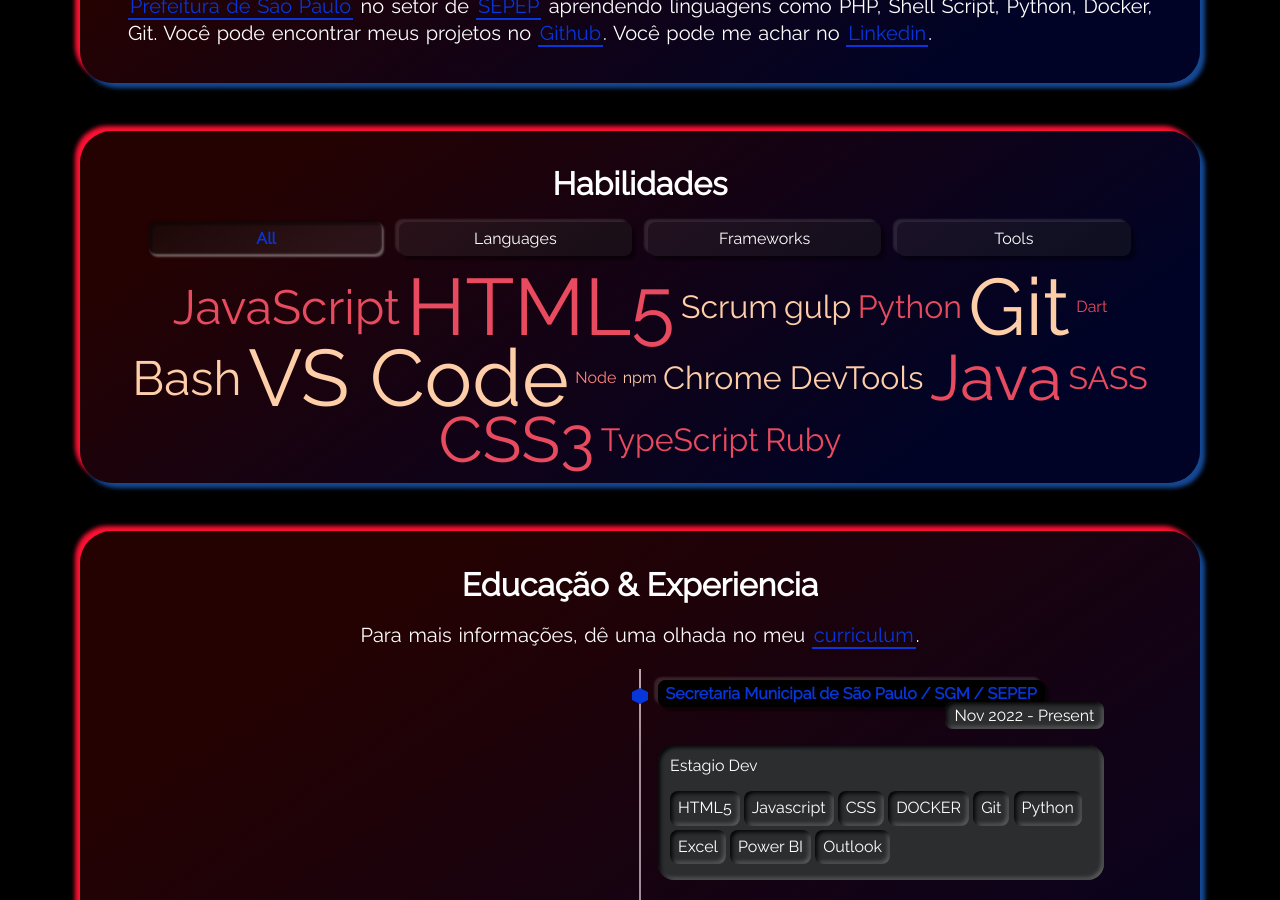
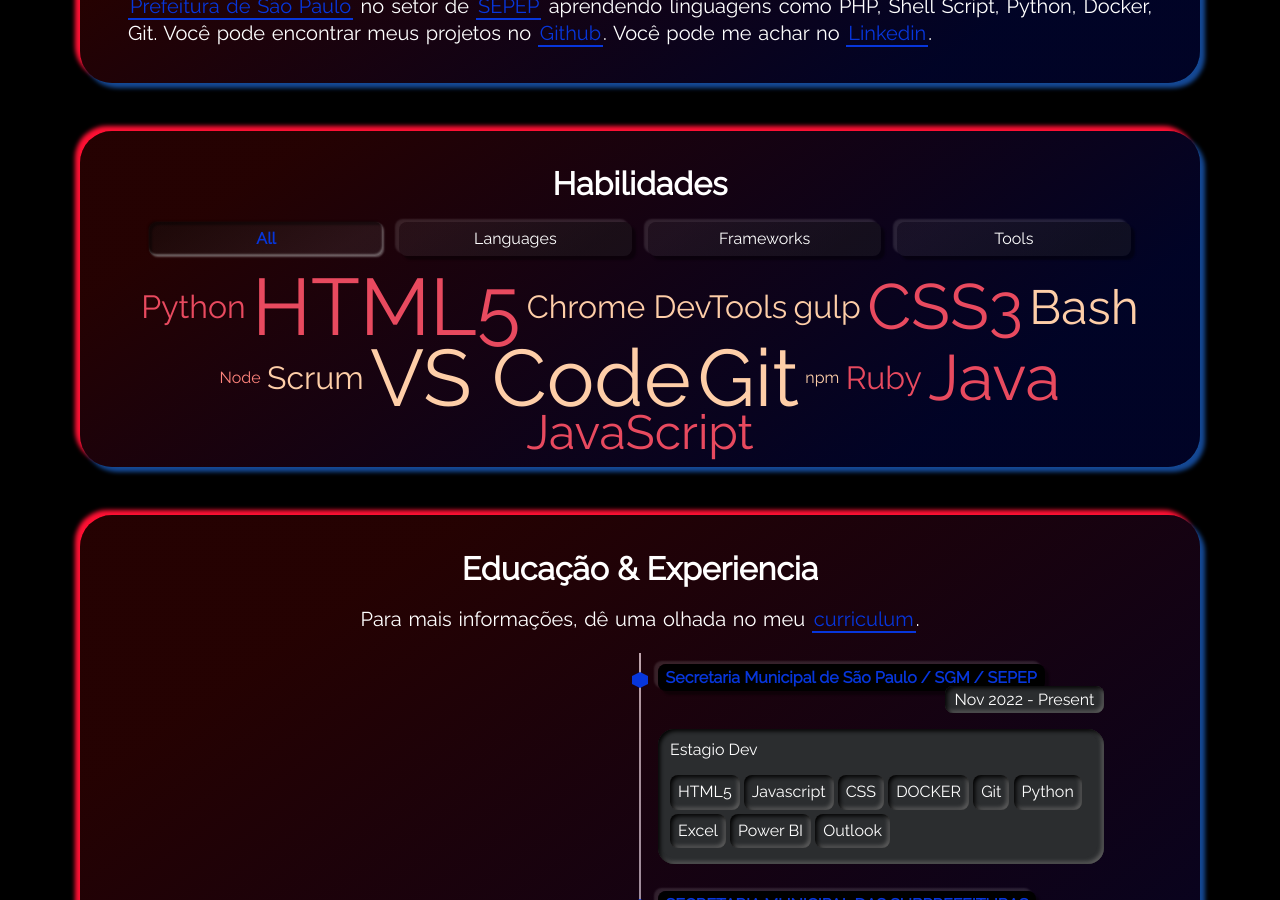
Before and after one commit to Ana-CAS-Machado/Ana-CAS-Machado.github.io, a Jekyll site: the page built from index.html, in a window 1280 px wide and 900 px high, scrolled down 1204 px. Built offline with Jekyll 4.4.1, drawn with Linux system fonts in a browser that asks for light colours.

Commit message:
Update skills-languages.yml

```diff
--- a/_data/skills-languages.yml
+++ b/_data/skills-languages.yml
@@ -4,9 +4,6 @@
 # Example of a Language
 # - name: Language
 #   weight: 5
-
-- name: TypeScript
-  weight: 2
 
 - name: JavaScript
   weight: 3
@@ -20,14 +17,8 @@
 - name: CSS3
   weight: 4
 
-- name: SASS
-  weight: 2
-
 - name: Java
   weight: 4
 
-- name: Dart
-  weight: 1
-
 - name: Ruby
   weight: 2
```
